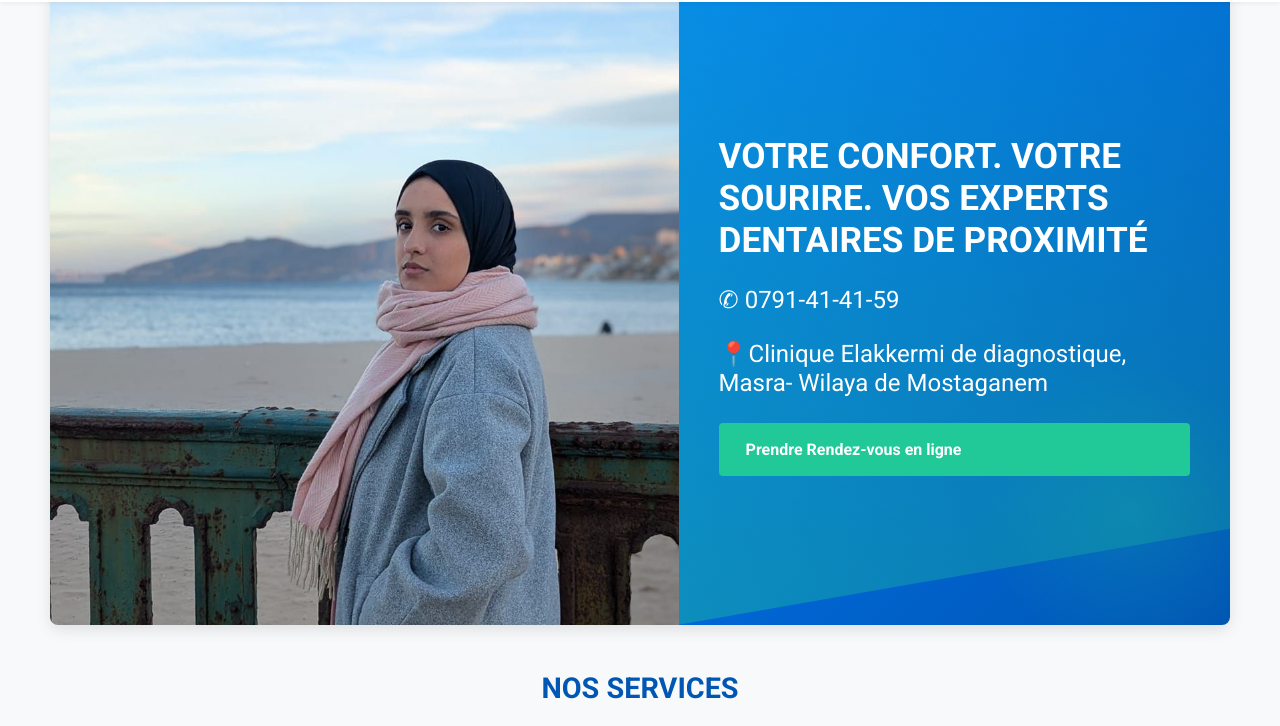
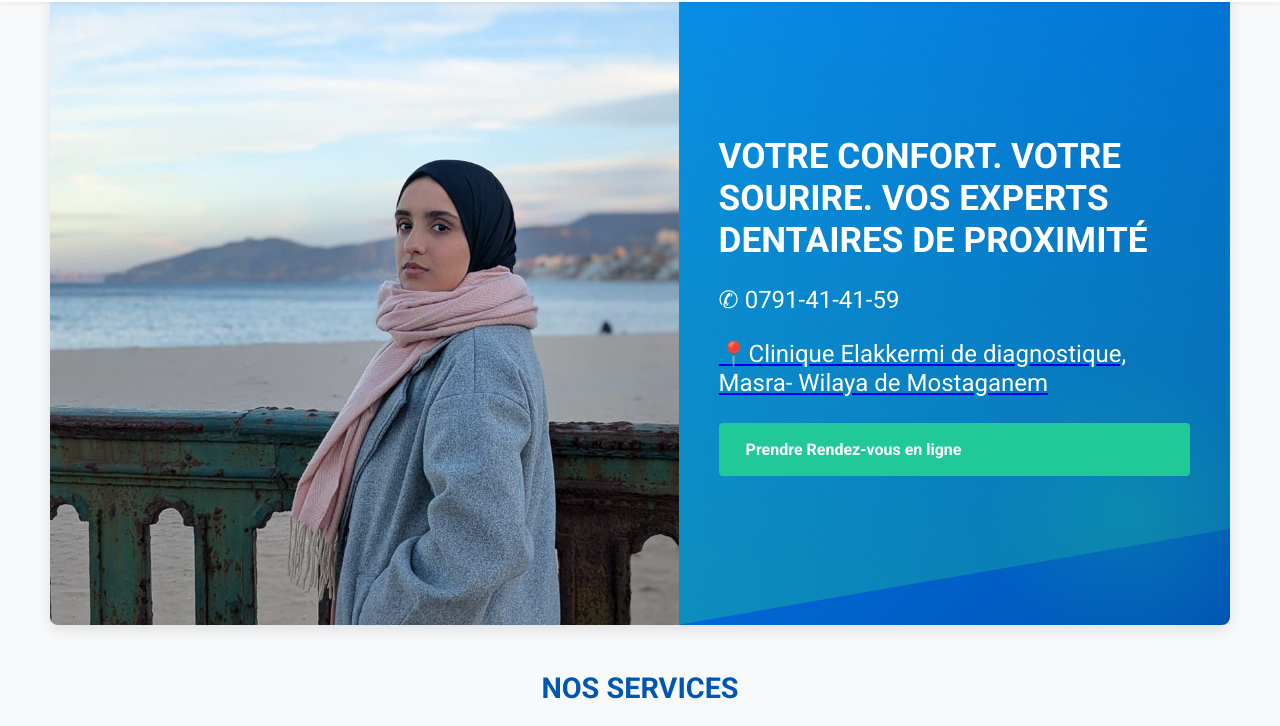
Before and after one commit to reda9627/dentalWebsite, a plain HTML site: page index.html in a window 1280 px wide. Shown: the part 74-800 px from the top of the page. Drawn offline with Linux system fonts and the light colour scheme.

Commit message:
first version

```diff
--- a/index.html
+++ b/index.html
@@ -32,8 +32,10 @@
 
                 <h1>VOTRE CONFORT. VOTRE SOURIRE. VOS EXPERTS DENTAIRES DE PROXIMITÉ</h1>
                 <h3> ✆ 0791-41-41-59</h3>
-                <h3 href="#contact">📍Clinique Elakkermi de diagnostique, Masra- Wilaya de Mostaganem  </h3>
-                <a href="#booking" class="btn-primary">Prendre Rendez-vous en ligne</a>
+                <a href="https://www.google.com/maps?ll=35.834862,0.162359&z=15&t=m&hl=fr-FR&gl=US&mapclient=embed&q=R5M6%2BWWX+Mesra+Alg%C3%A9rie" target="_blank">
+                <h3>📍Clinique Elakkermi de diagnostique, Masra- Wilaya de Mostaganem</h3>
+                </a>
+                  <a href="#booking" class="btn-primary">Prendre Rendez-vous en ligne</a>
             </div>
         </div>
     </section>
```
